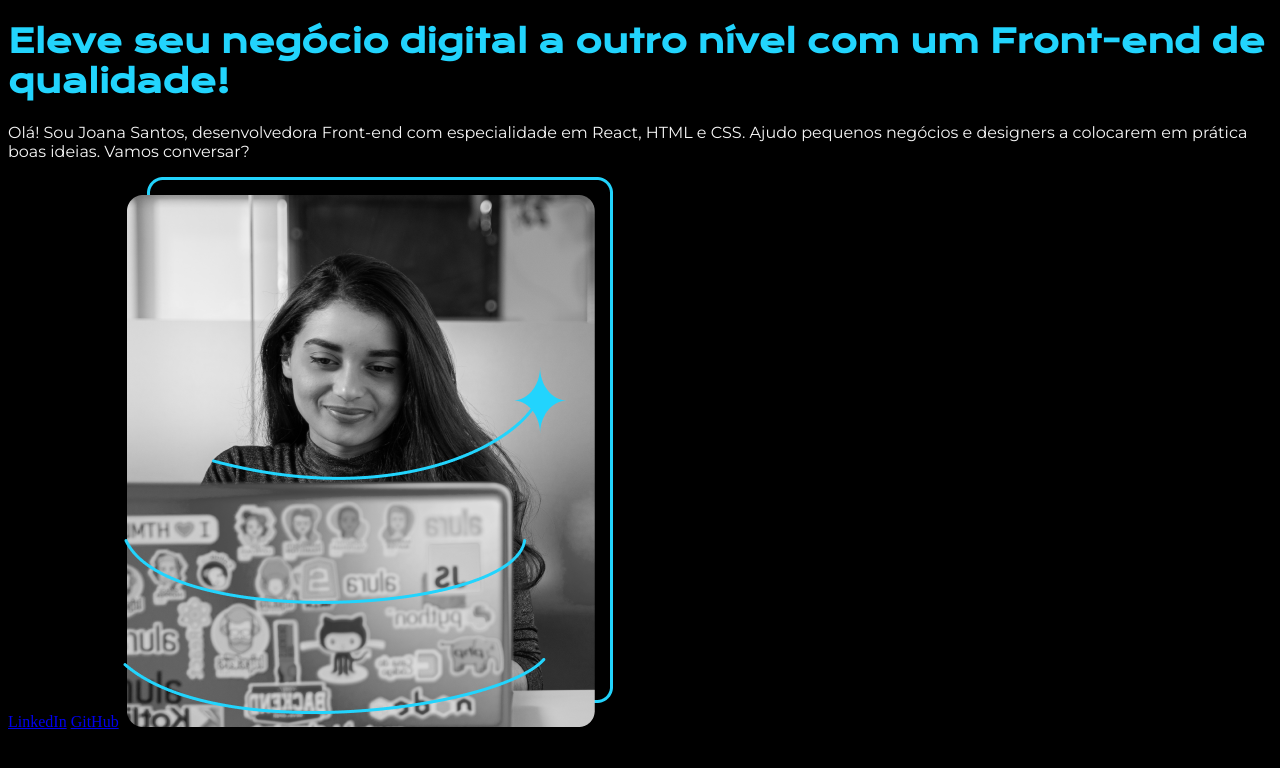
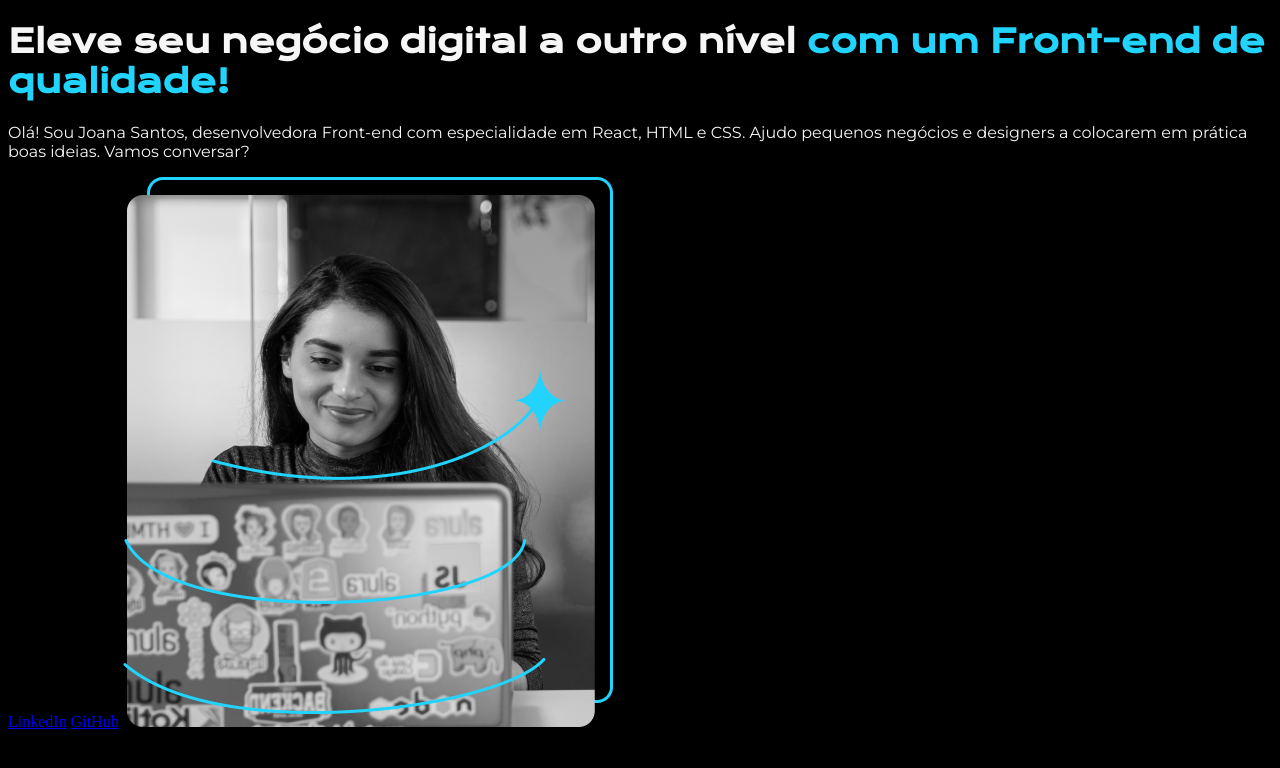
Before and after one commit to micheledarosa/alura-portfolio, a plain HTML site: page index.html in a window 1280 px wide. Drawn offline with nearby package versions, Linux system fonts and the light colour scheme.

Commit message:
readme atualizado

```diff
--- a/style.css
+++ b/style.css
@@ -7,7 +7,7 @@ h1 {
     font-family: 'Krona One', sans-serif;
 }
 
-h1, strong {
+strong {
     color: #22D4FD;
 }
 
```
Also changed, not shown: 1 other file.
